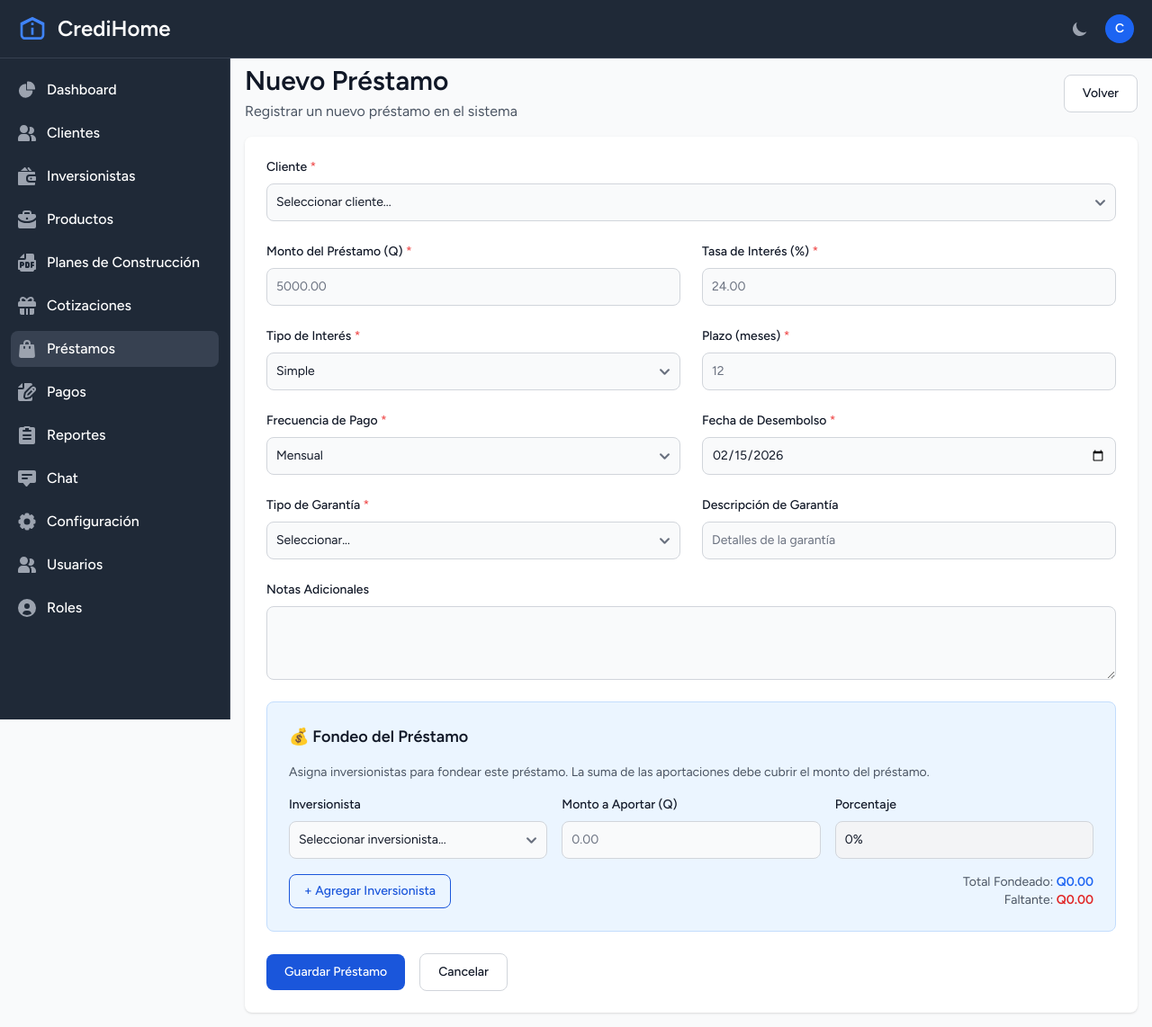
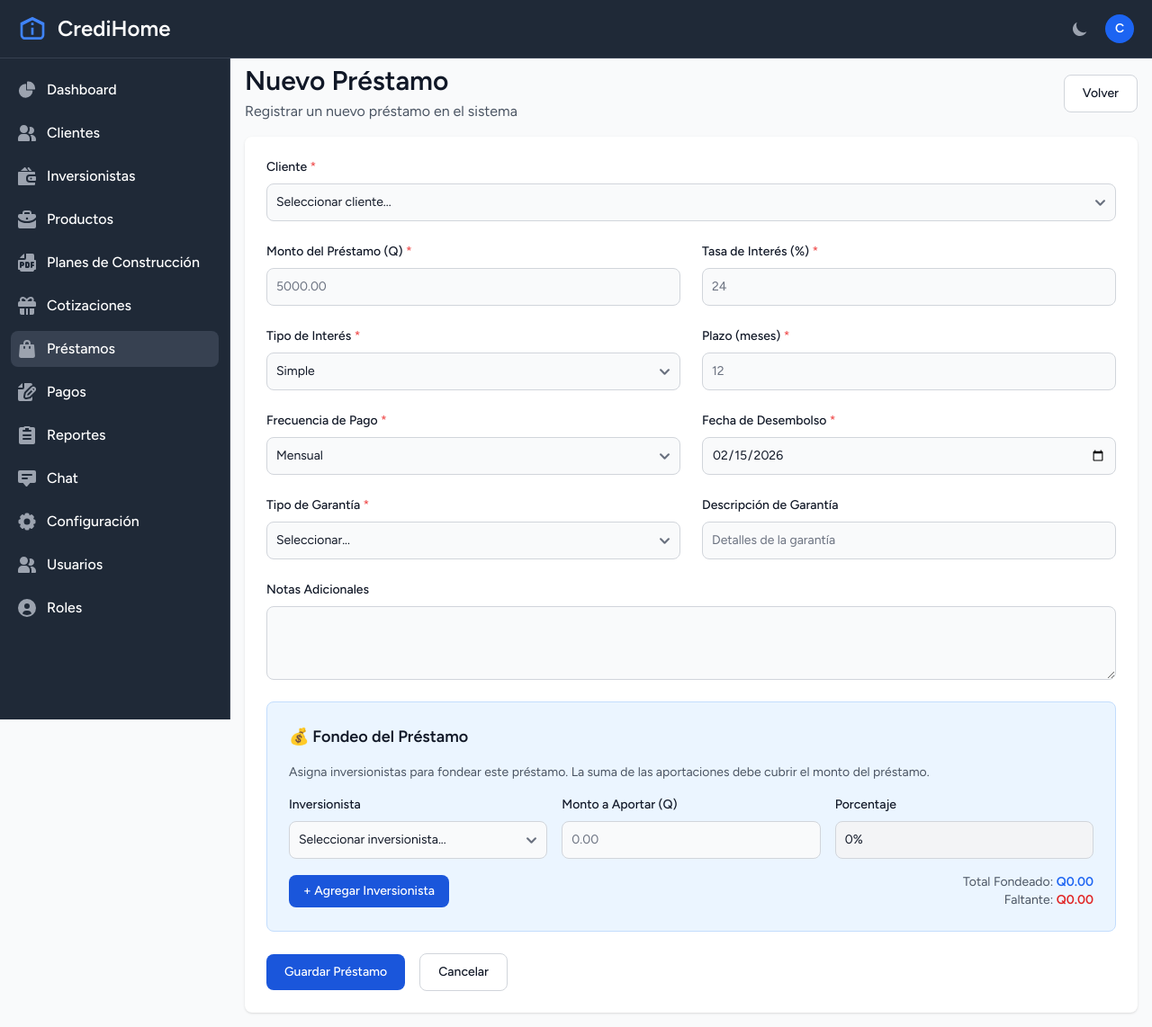
Before and after one commit to DeathPaul1125/credihome, a Laravel app: page /prestamos/create in a window 1280 px wide. Shown: the whole page at 90% size. Run offline with Laravel 12, Linux system fonts and the light colour scheme; a user stored in the database is signed in; data comes from the database, SQL or seed files in the repository; data that the repository does not hold is empty; style sheets or scripts are compiled from the project's sources; parts of the project's set-up code (start-up, migrations or seed data) failed here and were passed over; some libraries are stand-ins or nearby versions.

Commit message:
Organizando y mejorando el panel de los aportadores

```diff
--- a/resources/views/prestamos/create-flowbite.blade.php
+++ b/resources/views/prestamos/create-flowbite.blade.php
@@ -63,7 +63,7 @@
                     <!-- Tasa de Interés -->
                     <div>
                         <label for="tasa_interes" class="block mb-2 text-sm font-medium text-gray-900 dark:text-white">Tasa de Interés (%) <span class="text-red-500">*</span></label>
-                        <input type="number" id="tasa_interes" name="tasa_interes" value="{{ old('tasa_interes', $cotizacion->tasa_interes_anual ?? '') }}" step="0.01" min="0" max="100" required class="bg-gray-50 border border-gray-300 text-gray-900 text-sm rounded-lg focus:ring-blue-500 focus:border-blue-500 block w-full p-2.5 dark:bg-gray-700 dark:border-gray-600 dark:placeholder-gray-400 dark:text-white dark:focus:ring-blue-500 dark:focus:border-blue-500 @error('tasa_interes') border-red-500 @enderror" placeholder="24.00">
+                        <input type="number" id="tasa_interes" name="tasa_interes" value="{{ old('tasa_interes', $cotizacion->tasa_interes_anual ?? '') }}" step="1" min="0" max="100" required class="bg-gray-50 border border-gray-300 text-gray-900 text-sm rounded-lg focus:ring-blue-500 focus:border-blue-500 block w-full p-2.5 dark:bg-gray-700 dark:border-gray-600 dark:placeholder-gray-400 dark:text-white dark:focus:ring-blue-500 dark:focus:border-blue-500 @error('tasa_interes') border-red-500 @enderror" placeholder="24">
                         @error('tasa_interes')
                         <p class="mt-2 text-sm text-red-600 dark:text-red-500">{{ $message }}</p>
                         @enderror
@@ -183,7 +183,7 @@
                     </div>
 
                     <div class="flex items-center justify-between mt-4">
-                        <button type="button" id="add-aportador" class="text-blue-700 hover:text-white border border-blue-700 hover:bg-blue-800 focus:ring-4 focus:outline-none focus:ring-blue-300 font-medium rounded-lg text-sm px-4 py-2 text-center dark:border-blue-500 dark:text-blue-500 dark:hover:text-white dark:hover:bg-blue-600 dark:focus:ring-blue-800">
+                        <button type="button" id="add-aportador" class="text-white bg-blue-700 hover:bg-blue-800 focus:ring-4 focus:outline-none focus:ring-blue-300 font-medium rounded-lg text-sm px-4 py-2 text-center dark:bg-blue-600 dark:hover:bg-blue-700 dark:focus:ring-blue-800">
                             + Agregar Inversionista
                         </button>
                         <div class="text-right">
```
